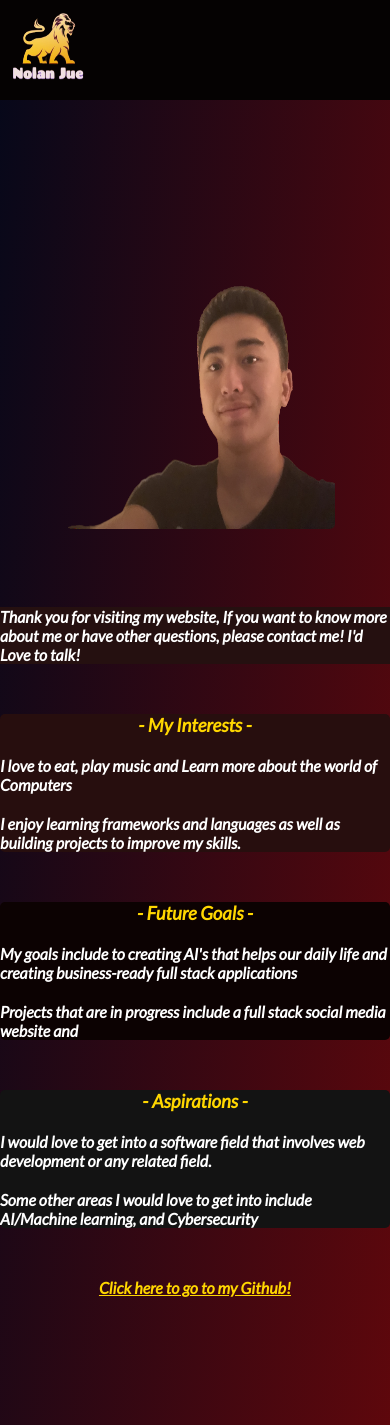
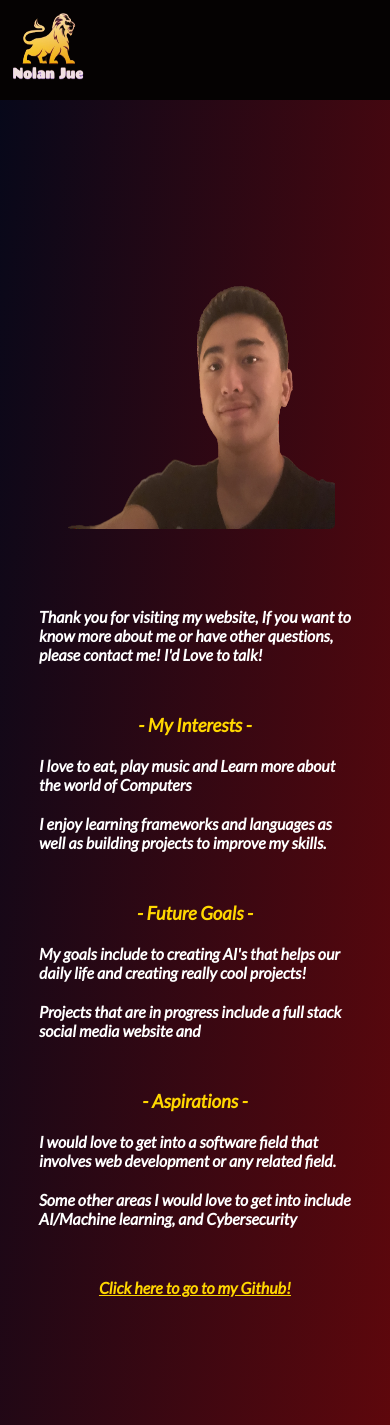
Before and after one commit to Nolanjue/Personal-Website, a React (Create React App) app in the folder client/: page /Pages in a window 390 px wide. Shown: the top 1425 px of the page. Built offline with nearby package versions, Linux system fonts and the light colour scheme; no server answers.

Commit message:
made 'pages' page more responsive..

```diff
--- a/client/src/pages/Pages.css
+++ b/client/src/pages/Pages.css
@@ -42,9 +42,7 @@
 
 }
 
-.bio-desc> h3 {
-    color:gold;
-}
+
 .interests > h3{
     color:gold;
 }
@@ -79,7 +77,7 @@
     align-items:center;
     justify-content:center;
     gap:20px;
-    background-color:rgb(37, 16, 16);
+
 
 }
 .interests{
@@ -88,7 +86,7 @@
     align-items:center;
     justify-content:center;
     gap:20px;
-    background-color:rgb(39, 14, 14);
+
 
     border-radius:5px;
 
@@ -100,7 +98,7 @@
     align-items:center;
     justify-content:center;
     gap:20px;
-    background-color:rgb(12, 2, 2);
+
     border-radius:5px;
 }
 
@@ -110,7 +108,7 @@
     align-items:center;
     justify-content:center;
     gap:20px;
-    background-color:rgb(19, 19, 19);
+
     border-radius:5px;
 }
 
@@ -121,3 +119,23 @@
 
 
 }
+@media(max-width:850px){
+    .bio-descr{
+        padding-left:10%;
+        padding-right:10%;
+    }
+}
+@media(max-width: 600px){
+    .future-goals{
+        padding-left:10%;
+        padding-right:10%;
+    }
+    .interests{
+        padding-left:10%;
+        padding-right:10%;
+    }
+    .Aspirations{
+        padding-left:10%;
+        padding-right:10%;
+    }
+}
--- a/client/src/pages/Pages.js
+++ b/client/src/pages/Pages.js
@@ -30,7 +30,7 @@ function Pages() {
             </div>
             <div className = 'future-goals'>
                 <h3>- Future Goals -</h3>
-                <p>My goals include to creating AI's that helps our daily life and creating business-ready full stack applications</p>
+                <p>My goals include to creating AI's that helps our daily life and creating really cool projects!</p>
                 <p> Projects that are in progress include a full stack social media website and </p>
             </div>
             <div className = 'Aspirations'>
```
